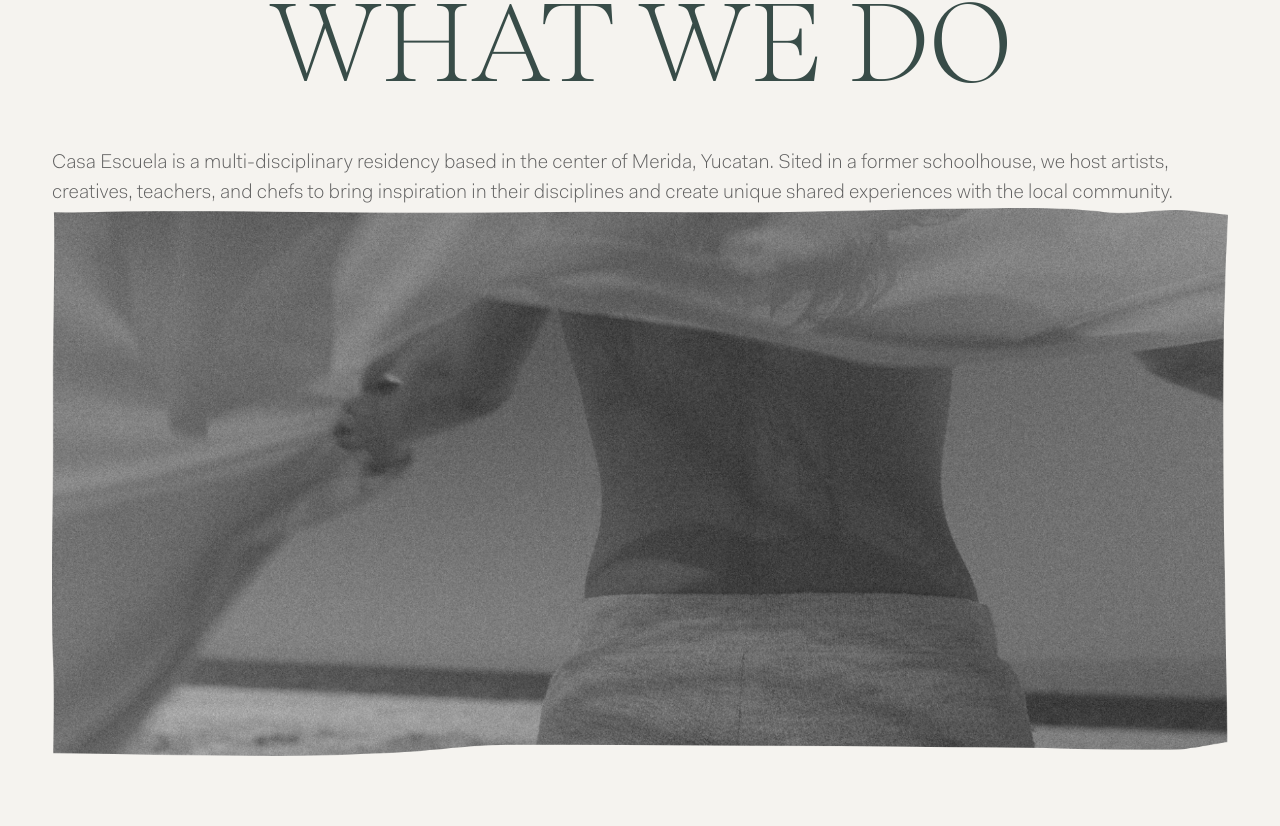
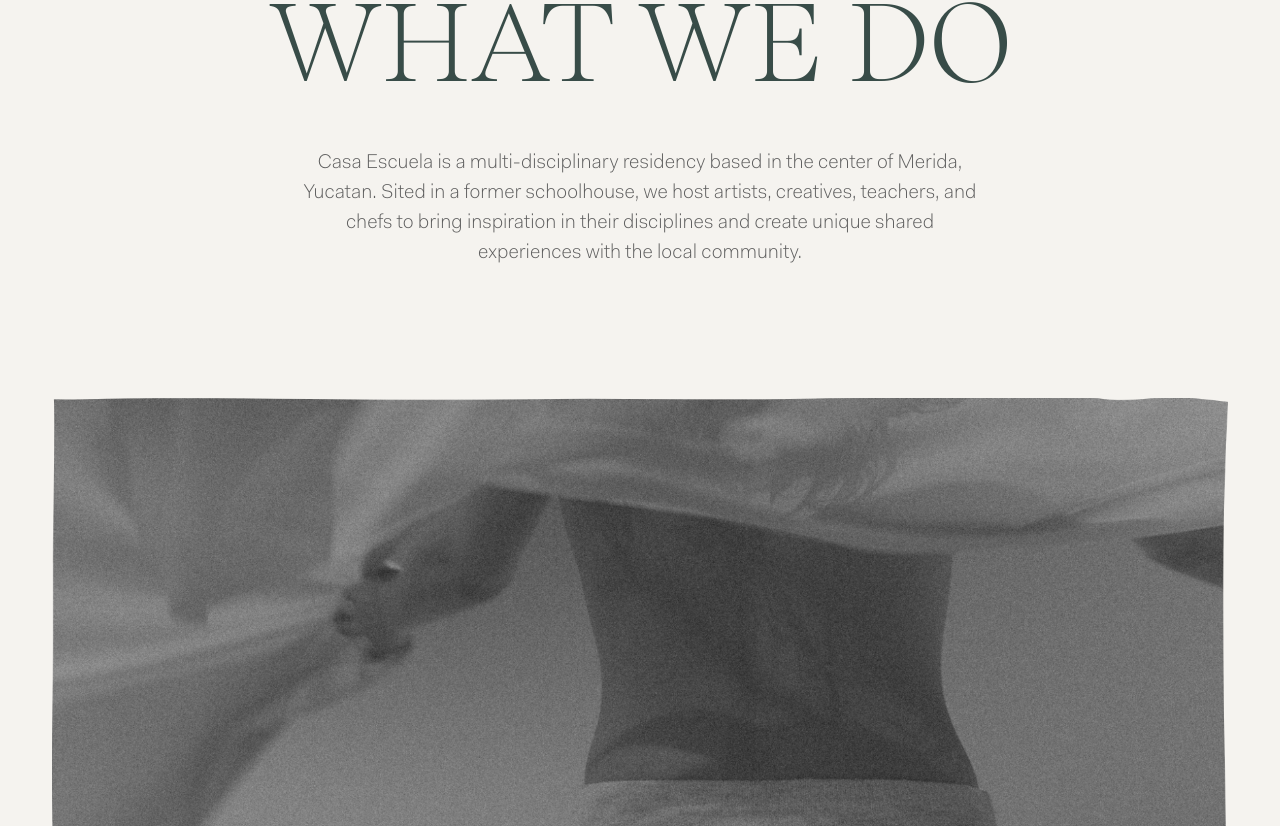
Before and after one commit to cesarmejiag/casa-escuela-site, a Next.js app: page / in a window 1280 px wide. Shown: the part 914-1740 px from the top of the page. Built offline with nearby package versions, Linux system fonts and the light colour scheme; no server answers.

Commit message:
Work with what we do section

```diff
--- a/data.js
+++ b/data.js
@@ -1,16 +1,16 @@
 export default {
   home: {
     hero: {
-      imagesSrc: [
-        "/images/cover.png",
-        "/images/about-cover.png",
-      ],
+      imagesSrc: ["/images/cover.png", "/images/what-we-do-image.png"],
       text: "Casa escuela is more than a destination.<br />It is a place to create deep connections through exploration and discovery of art, design, food, and wellness.",
     },
     whatWeDo: {
       intro:
         "Casa Escuela is a multi-disciplinary residency based in the center of Merida, Yucatan.  Sited in a former schoolhouse, we host artists, creatives, teachers, and chefs to bring inspiration in their disciplines and create unique shared experiences with the local community.",
-      imageSrc: "/images/what-we-do-image.png",
+      imagesSrc: [
+        "/images/what-we-do-image.png",
+        "/images/what-we-do-image.png",
+      ],
     },
     homeTo: {
       intro:
@@ -148,7 +148,7 @@ export default {
       text: "<h3>Casa Escuela hosts art exhibitions throughout the year.</h3><div>Our flexible space can be set up as a traditional art gallery or for performing arts to fit the specific needs of our residents and their creative process.</div>",
     },
     footer: {
-      imageSrc: "/images/exhibition-image.png"
-    }
+      imageSrc: "/images/exhibition-image.png",
+    },
   },
 };
--- a/pages/index.js
+++ b/pages/index.js
@@ -3,6 +3,7 @@ import Image from "next/image";
 import Layout from "../components/Layout";
 import Hero from "../components/Hero";
 import Section from "../components/Section";
+import ImageSwicher from "../components/ImageSwicher";
 import BottomLink from "../components/BottomLink";
 
 import data from "../data";
@@ -14,14 +15,11 @@ export default function Home() {
     <Layout>
       <Hero id="cover" text={hero.text} imagesSrc={hero.imagesSrc} />
       <Section id="what-we-do" title="What we do">
-        <div className="what-we-do-intro">{whatWeDo.intro}</div>
-        <div className="what-we-do-image">
-          <Image
-            src={whatWeDo.imageSrc}
-            layout="responsive"
-            width={1803}
-            height={840}
-          />
+        <div className="section-intro">{whatWeDo.intro}</div>
+        <div className="section-image">
+          <div className="what-we-do-image">
+            <ImageSwicher imagesSrc={whatWeDo.imagesSrc} />
+          </div>
         </div>
       </Section>
       <Section id="home-to" intro={homeTo.intro}>
@@ -53,6 +51,13 @@ export default function Home() {
         </div>
       </Section>
       <BottomLink path="/contact" text="Book your stay" />
+
+      <style jsx>{`
+        .what-we-do-image {
+          padding-bottom: 46%;
+          position: relative;
+        }
+      `}</style>
     </Layout>
   );
 }
--- a/styles/ImageSwicher.module.css
+++ b/styles/ImageSwicher.module.css
@@ -1,5 +1,7 @@
-.imageSwicher {
+.imageSwicher,
+.wrapper {
   height: 100%;
+  position: absolute;
   width: 100%;
 }
 
--- a/styles/globals.css
+++ b/styles/globals.css
@@ -38,6 +38,17 @@ body {
   max-width: 1200px;
 }
 
+/* Section */
+.section-intro {
+  font-size: 16px;
+  margin: 40px auto 0;
+  text-align: center;
+}
+
+.section-image {
+  margin-top: 85px;
+}
+
 /* About */
 .about-footerText {
   max-width: 690px;
@@ -50,6 +61,17 @@ body {
     font-size: 20px;
   }
 
+  /* Section */
+  .section-intro {
+    font-size: 20px;
+    margin: 50 auto 0;
+    max-width: 680px;
+  }
+
+  .section-image {
+    margin-top: 130px;
+  }
+
   /* About */
   .about-footerText {
     margin: 160px auto 0;
```
